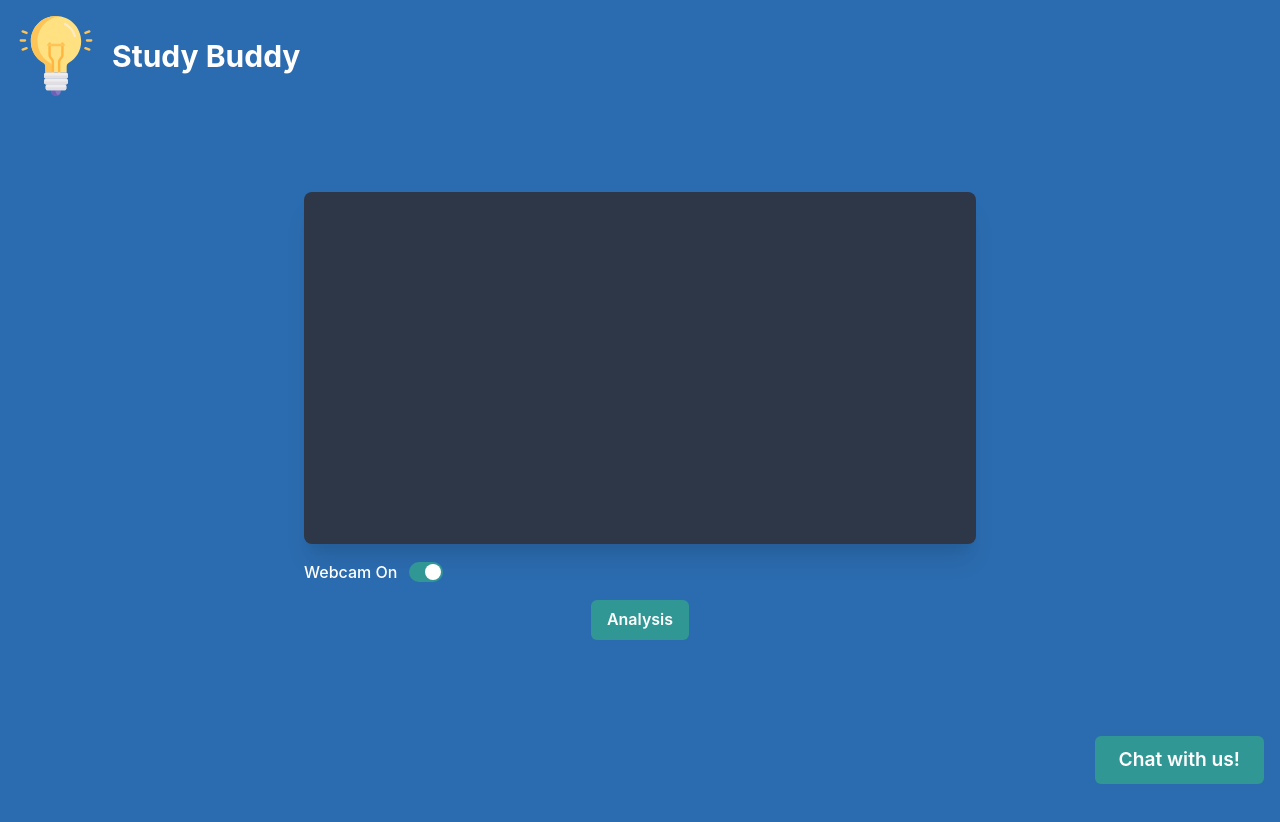
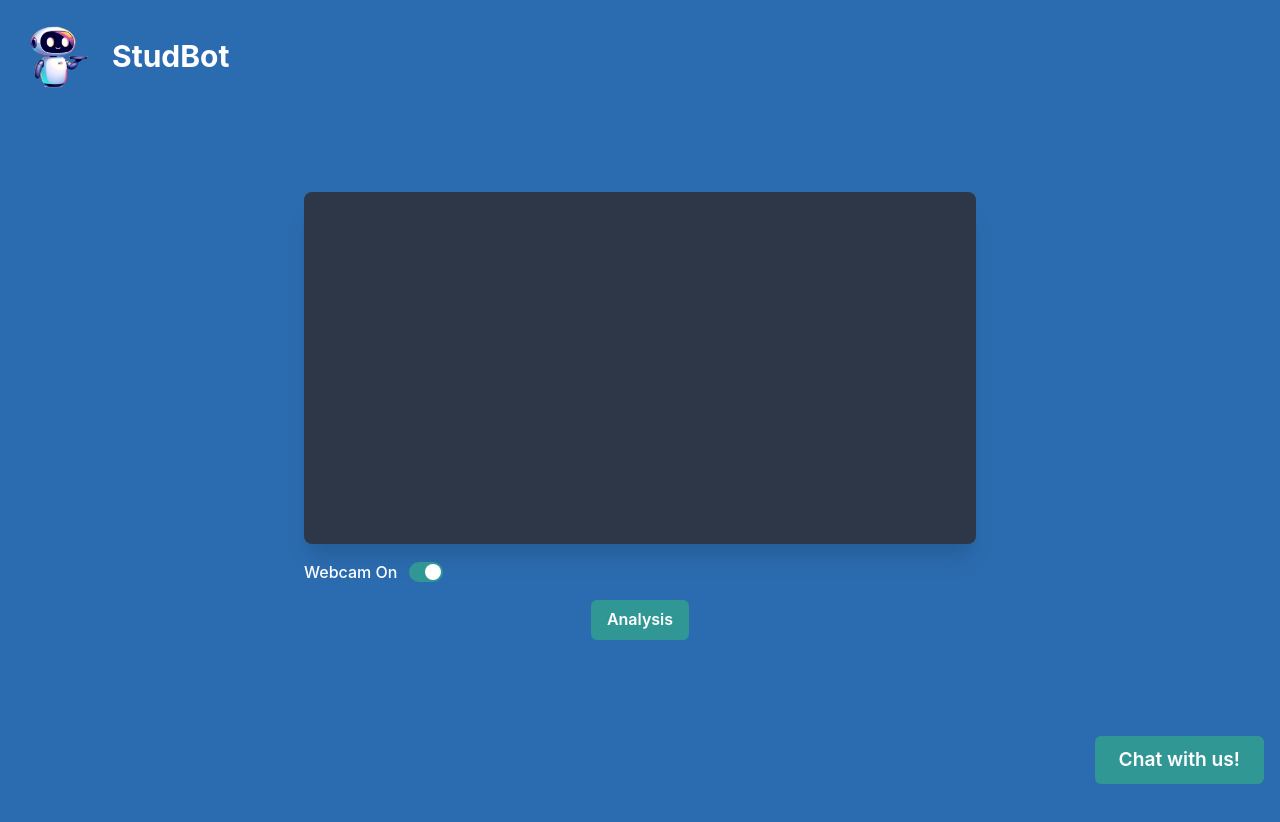
Before and after one commit to Arhum2/DeerHacks, a React (Vite) app: page / in a window 1280 px wide. Shown: the top 822 px of the page. Built offline with nearby package versions, Linux system fonts and the light colour scheme; no server answers.

Commit message:
frontend changed the logo

```diff
--- a/index.html
+++ b/index.html
@@ -2,9 +2,9 @@
 <html lang="en">
   <head>
     <meta charset="UTF-8" />
-    <link rel="icon" type="image/svg+xml" href="/vite.svg" />
+    <link rel="icon" type="image/svg+xml" href="/studbot.png" />
     <meta name="viewport" content="width=device-width, initial-scale=1.0" />
-    <title>AI Keyword Extractor</title>
+    <title>StudBot</title>
   </head>
   <body>
     <div id="root"></div>
--- a/src/components/Header.jsx
+++ b/src/components/Header.jsx
@@ -1,5 +1,5 @@
 import { Flex, Image, Heading } from "@chakra-ui/react";
-import logo from '../assets/light-bulb.svg';
+import logo from '../assets/studbot.png';
 
 const Header = () => {
     return (
@@ -16,7 +16,7 @@ const Header = () => {
             {/* Wrap both the Image and Heading in an anchor tag */}
             <a href="/" style={{ display: 'flex', alignItems: 'center', textDecoration: 'none', color: 'white' }}>
                 <Image src={logo} alt="logo" boxSize="80px" marginRight="1rem" />
-                <Heading size="lg">Study Buddy</Heading>
+                <Heading size="lg">StudBot</Heading>
             </a>
         </Flex>
     );
```
Also changed, not shown: public/studbot.png (added).
